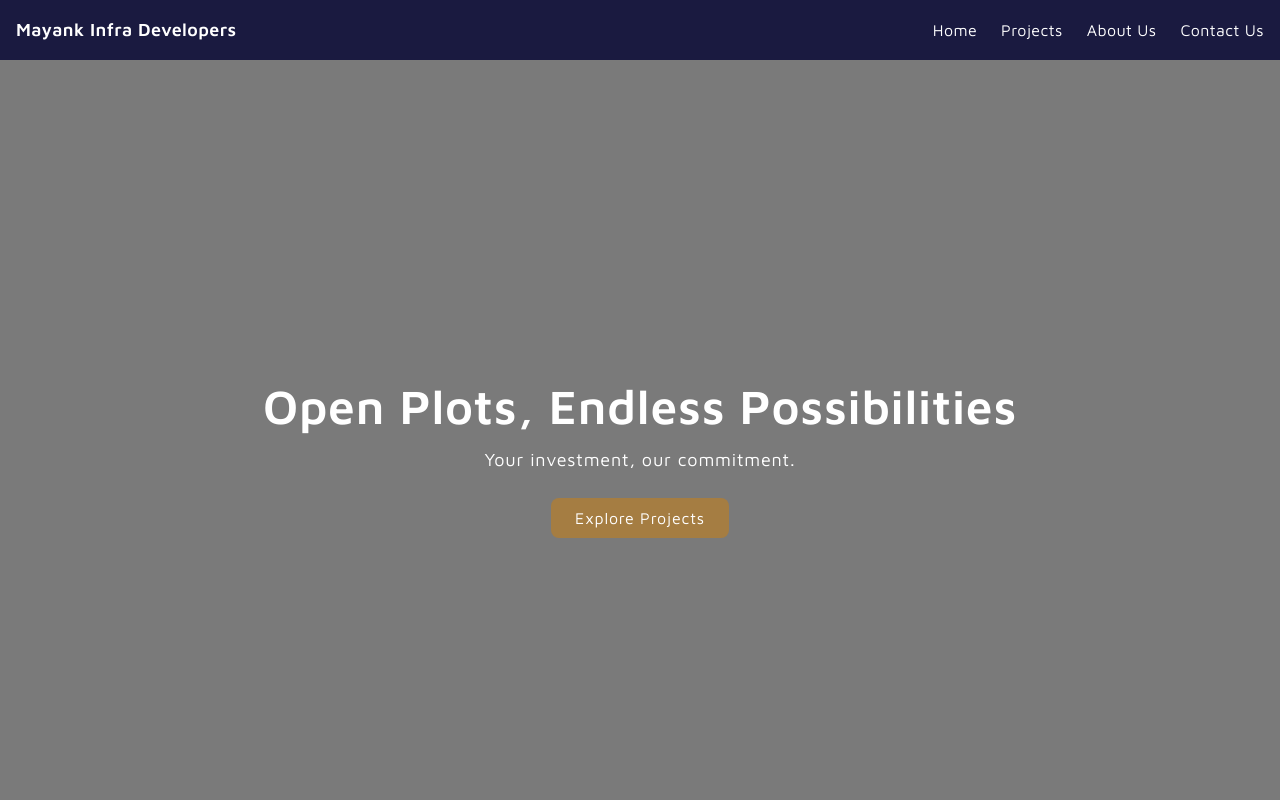
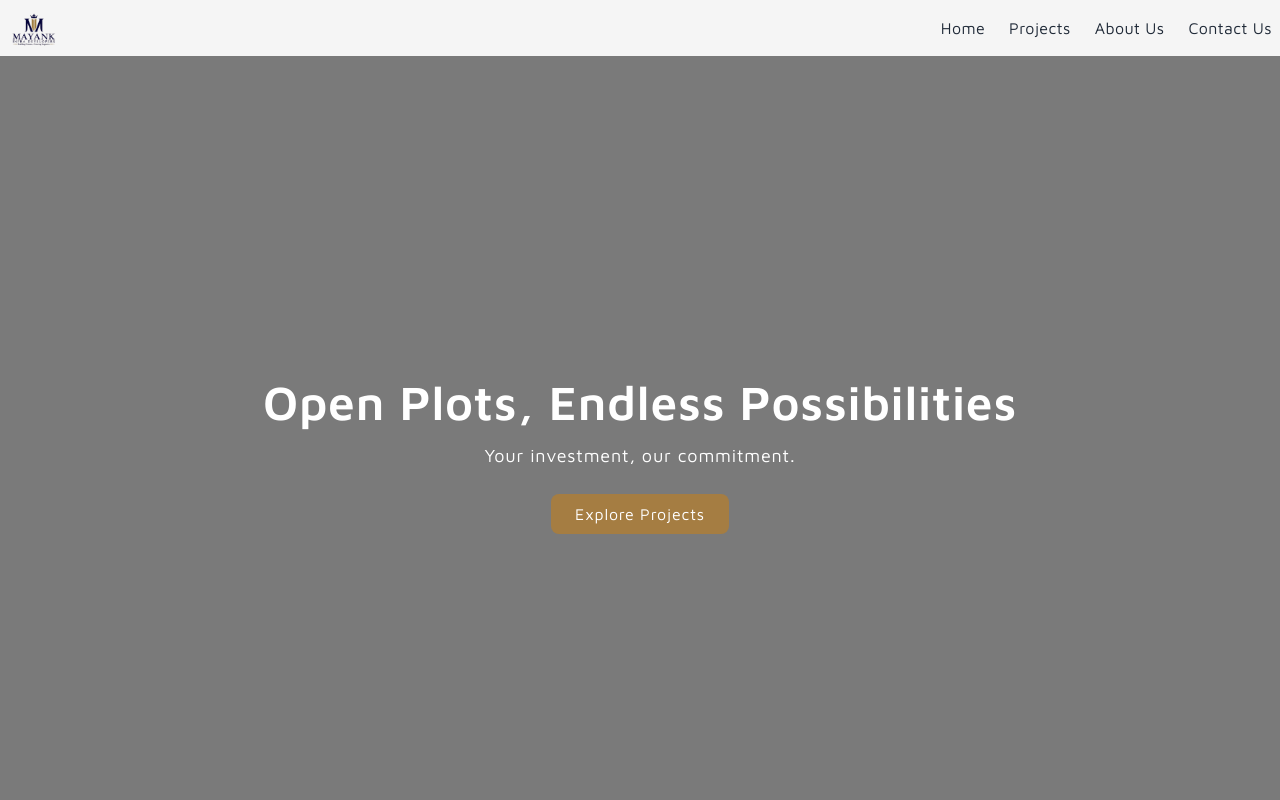
Before and after one commit to aravindnaidu09/mayank-infra-website-template1, a website: page index.html in a window 1280 px wide. Shown: the top 800 px of the page. Drawn offline with Linux system fonts and the light colour scheme.

Commit message:
added fav icon and logo inseat of text

```diff
--- a/index.html
+++ b/index.html
@@ -4,11 +4,18 @@
 <head>
     <meta charset="UTF-8">
     <meta name="viewport" content="width=device-width, initial-scale=1.0">
+    <meta property="og:title" content="Mayank Infra Developers" />
+    <meta property="og:description" content="Mayank Infra Developers, a trusted real estate name, delivers affordable housing for 10 years, prioritizing customer satisfaction, quality, and community sustainability to build legacies." />
+    <meta property="og:image" content="https://mayankinfra.com/assets/Images/MayankLogo.png" />
+    <meta property="og:url" content="https://mayankinfra.com/" />
+    <meta property="og:type" content="website" />
+    <meta property="og:site_name" content="Mayank Infra Developers" />
     <title>Mayank Infra Developers</title>
     <!-- Google Fonts -->
     <link href="https://fonts.googleapis.com/css2?family=Maven+Pro:wght@400;600&display=swap" rel="stylesheet">
     <!-- Tailwind CSS -->
     <link href="./dist/styles.css" rel="stylesheet">
+    <link rel="shortcut icon" href="favicon.ico" type="image/x-icon">
     <style>
         body {
             font-family: 'Maven Pro', sans-serif;
@@ -19,8 +26,11 @@
 <body class="bg-[#f5f5f5] text-gray-800">
 
     <!-- Navbar -->
-    <nav class="bg-[#1a1a40] text-white p-4 flex justify-between items-center tracking-wide">
-        <div class="text-lg font-bold">Mayank Infra Developers</div>
+    <nav class="shadow-inner p-2 flex justify-between items-center tracking-wide">
+        <div class="text-lg font-bold">
+            <img src="./assets/Images/MayankLogo.png" style="height: 40px; width: 100%;" alt="Logo" class="mx-auto">
+           </div>
+           <!-- Mayank Infra Developers -->
         <ul class="flex gap-6">
             <li><a href="#home" class="hover:text-[#A57D42]">Home</a></li>
             <li><a href="#projects" class="hover:text-[#A57D42]">Projects</a></li>
```
Also changed, not shown: assets/Images/MayankLogo.png (added), favicon.ico (added).
